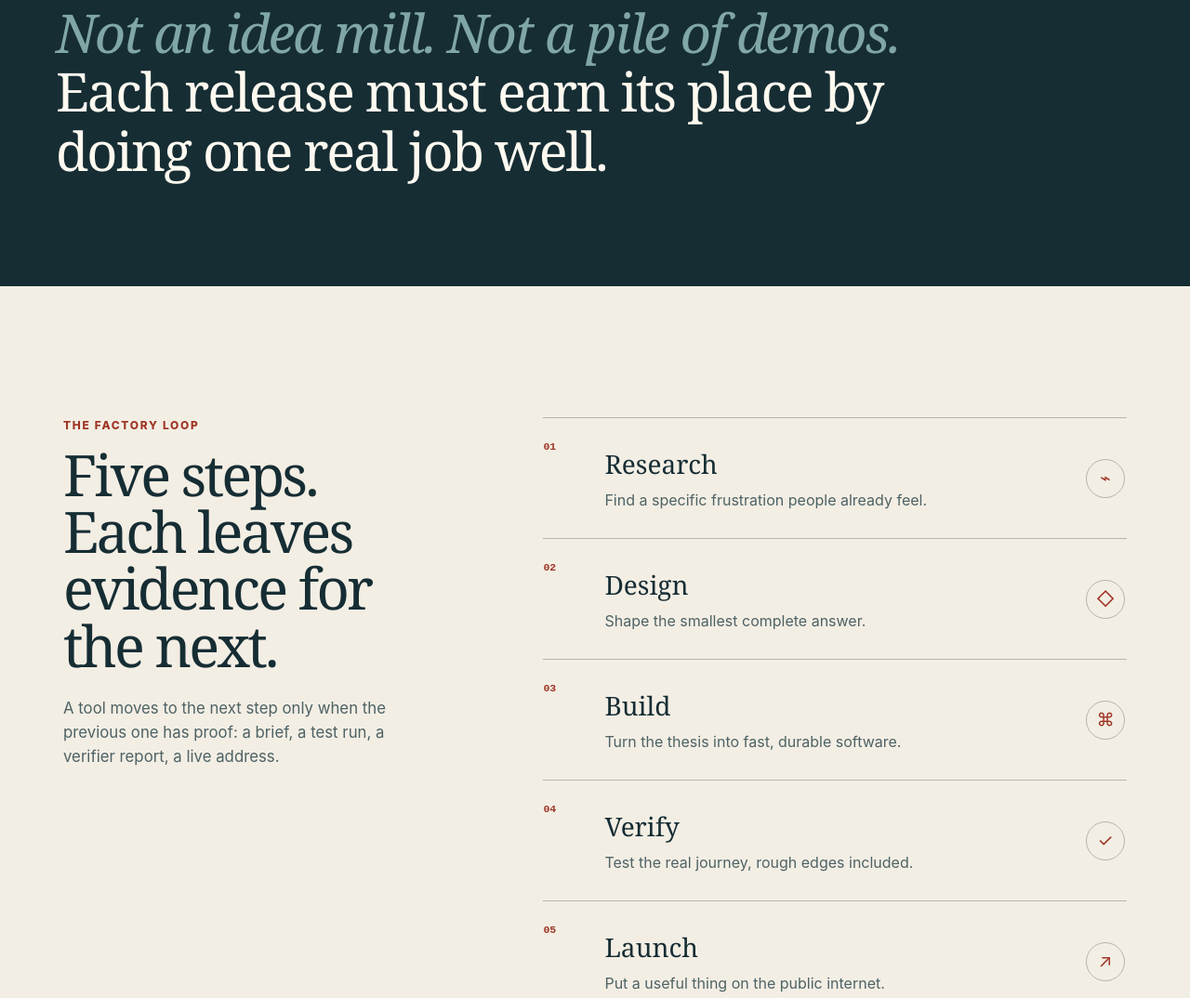
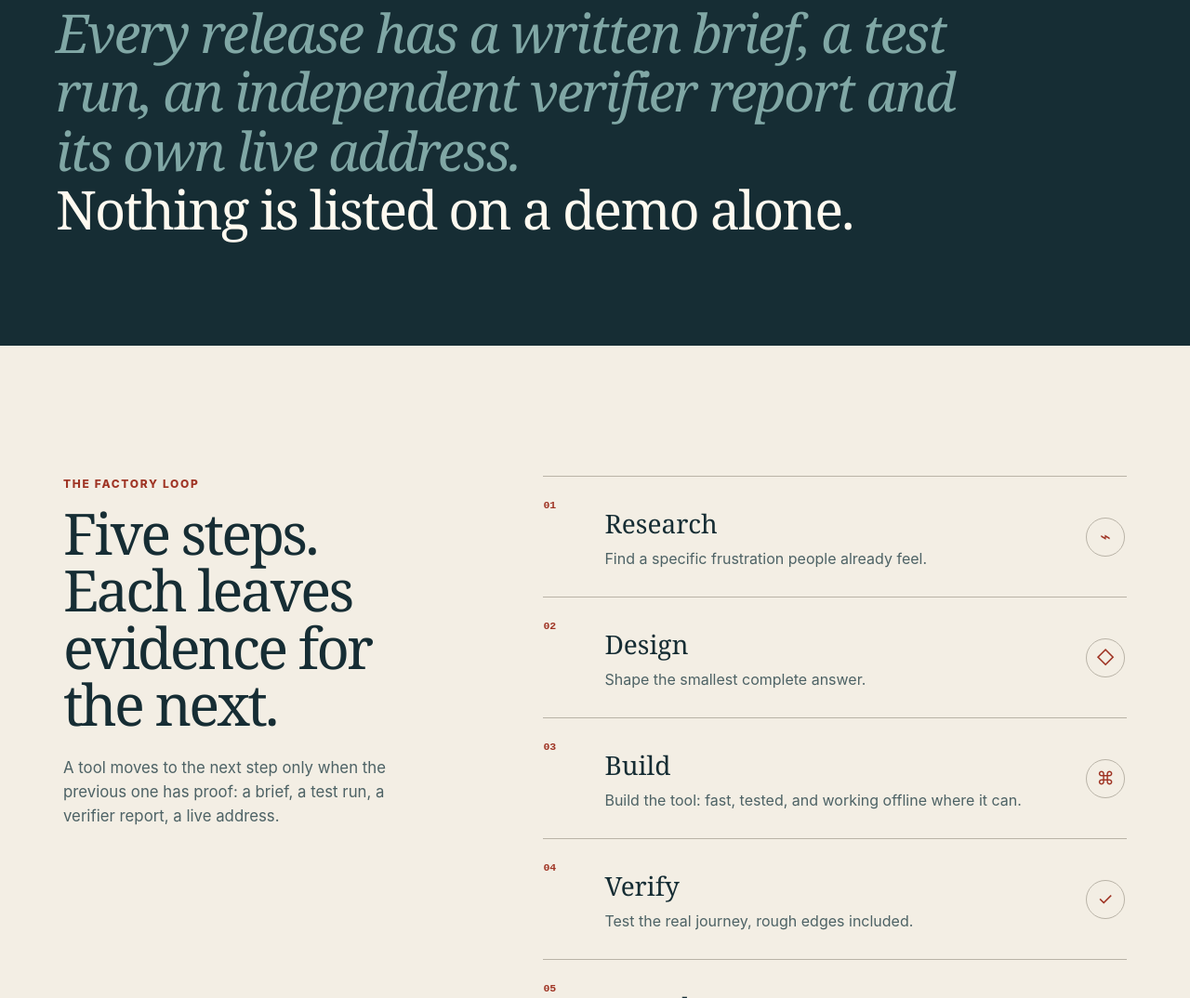
Before and after one commit to B-Divyesh/sf-hello-factory, a website built with Vite: page index.html in a window 1280 px wide. Shown: the part 974-2048 px from the top of the page at 93% size. Built offline with nearby package versions, Linux system fonts and the light colour scheme; files whose address does not match are found by name.

Commit message:
Copy: replace the slogan block with what every release comes with

```diff
--- a/index.html
+++ b/index.html
@@ -33,14 +33,14 @@
         </figure>
       </section>
 
-      <section class="manifesto reveal" aria-label="Our operating principle"><p>Not an idea mill. Not a pile of demos.</p><p>Each release must earn its place by doing one real job well.</p></section>
+      <section class="manifesto reveal" aria-label="What every release comes with"><p>Every release has a written brief, a test run, an independent verifier report and its own live address.</p><p>Nothing is listed on a demo alone.</p></section>
 
       <section class="loop-section" id="loop" aria-labelledby="loop-title">
         <div class="section-intro reveal"><p class="kicker">The factory loop</p><h2 id="loop-title">Five steps.<br />Each leaves evidence for the next.</h2><p>A tool moves to the next step only when the previous one has proof: a brief, a test run, a verifier report, a live address.</p></div>
         <ol class="loop-list">
           <li class="reveal"><span class="step-number">01</span><div><h3>Research</h3><p>Find a specific frustration people already feel.</p></div><span class="step-mark" aria-hidden="true">⌁</span></li>
           <li class="reveal"><span class="step-number">02</span><div><h3>Design</h3><p>Shape the smallest complete answer.</p></div><span class="step-mark" aria-hidden="true">◇</span></li>
-          <li class="reveal"><span class="step-number">03</span><div><h3>Build</h3><p>Turn the thesis into fast, durable software.</p></div><span class="step-mark" aria-hidden="true">⌘</span></li>
+          <li class="reveal"><span class="step-number">03</span><div><h3>Build</h3><p>Build the tool: fast, tested, and working offline where it can.</p></div><span class="step-mark" aria-hidden="true">⌘</span></li>
           <li class="reveal"><span class="step-number">04</span><div><h3>Verify</h3><p>Test the real journey, rough edges included.</p></div><span class="step-mark" aria-hidden="true">✓</span></li>
           <li class="reveal"><span class="step-number">05</span><div><h3>Launch</h3><p>Put a useful thing on the public internet.</p></div><span class="step-mark" aria-hidden="true">↗</span></li>
         </ol>
```
